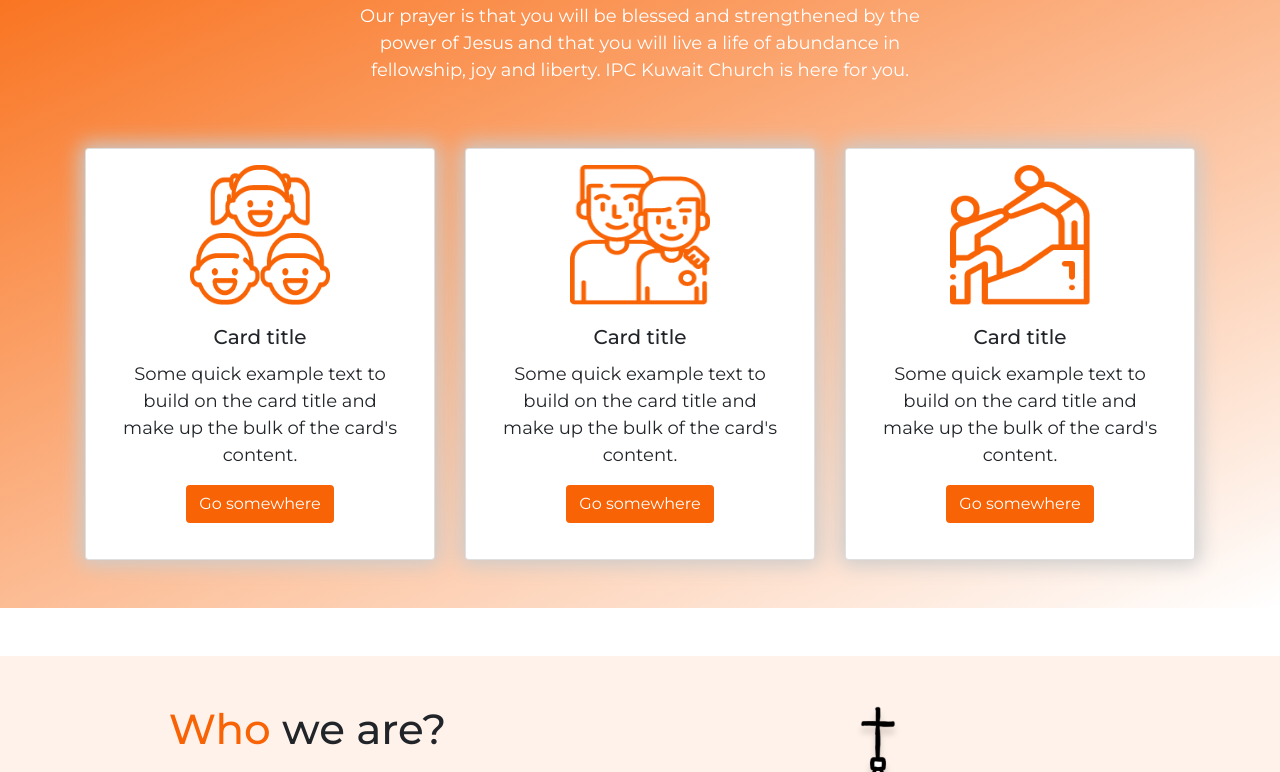
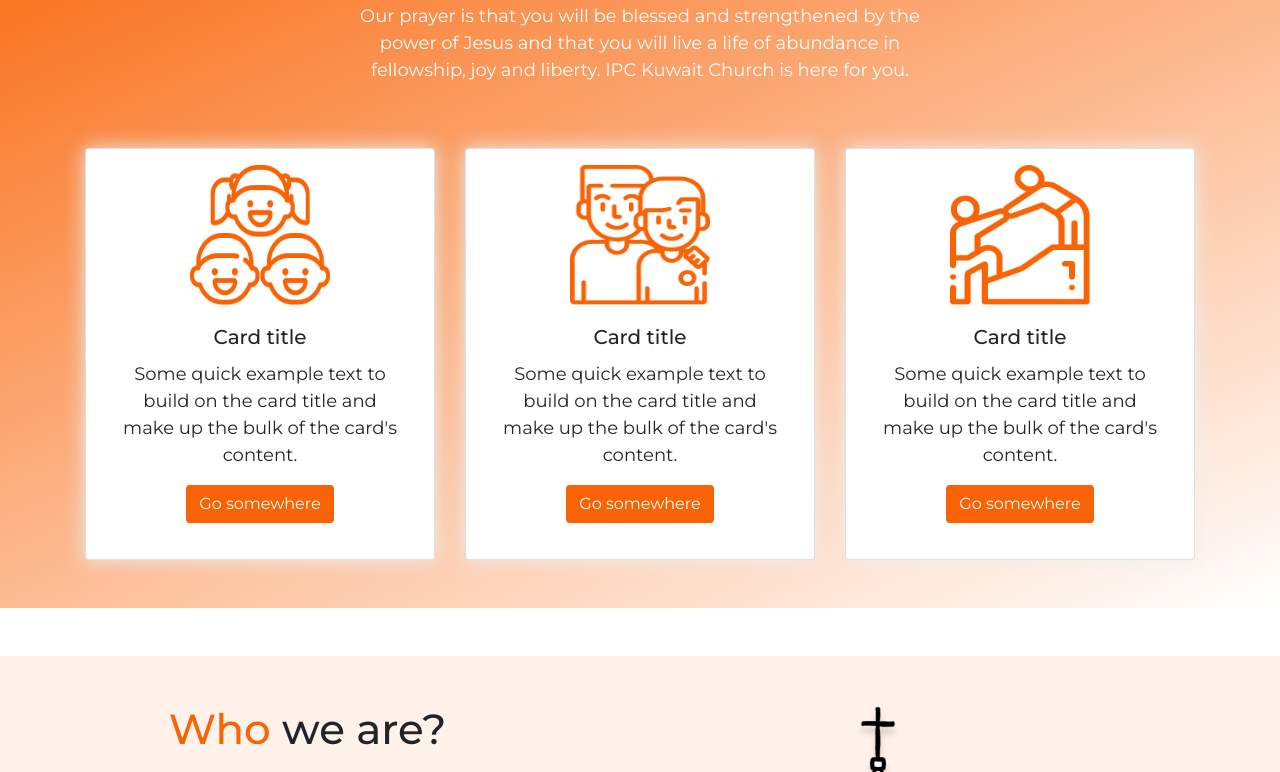
Before and after one commit to usmankhalid2591/IPC-Kuwait, a plain HTML site: page index.html in a window 1280 px wide. Shown: the part 2514-3286 px from the top of the page. Drawn offline with Linux system fonts and the light colour scheme; a script that the page names is missing.

Commit message:
More subtle shadows.

```diff
--- a/css/style.scss
+++ b/css/style.scss
@@ -75,7 +75,7 @@ filter: progid:DXImageTransform.Microsoft.gradient(startColorstr="#f86306",endCo
 }
 
 .card, table{
-  box-shadow: 0px 0px 20px 5px #ccc;
+  box-shadow: 0px 0px 20px 0px #eee;
 }
 
 a:hover{
```
Also changed, not shown: css/style.css.
